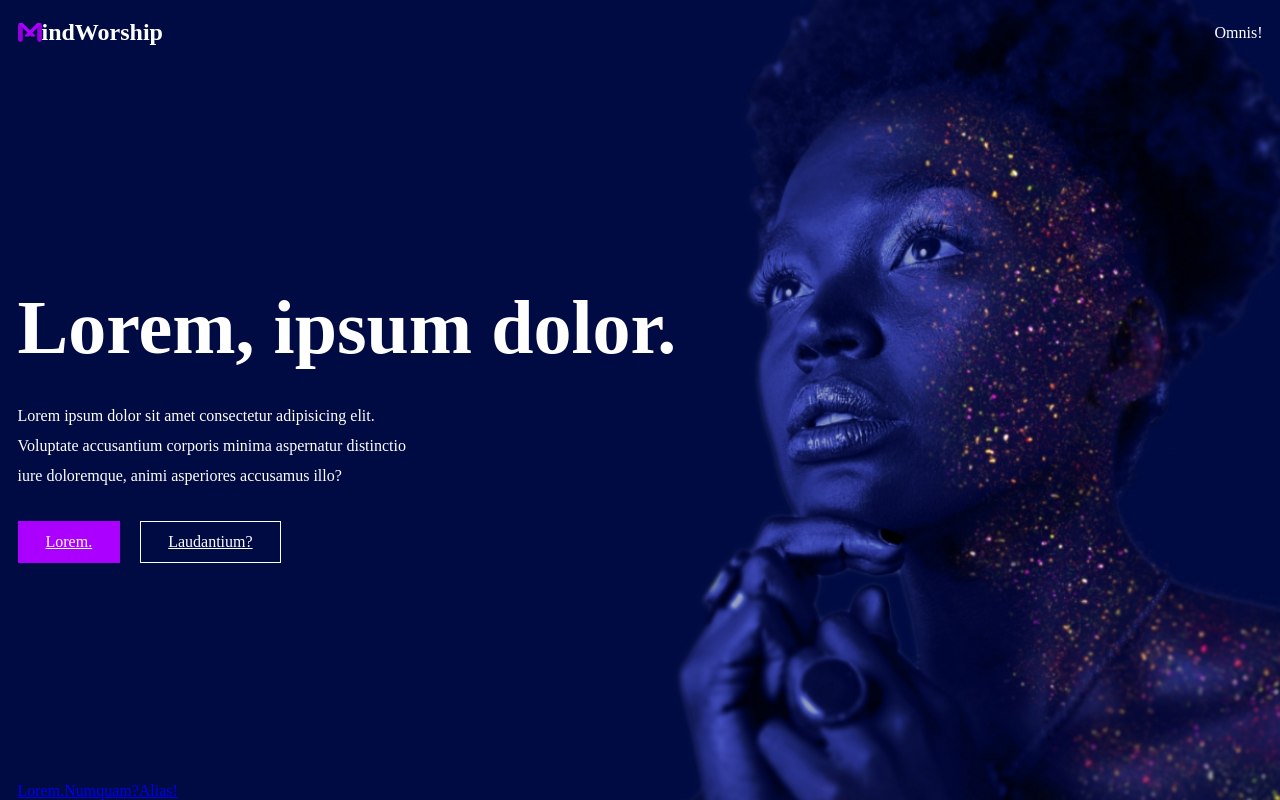
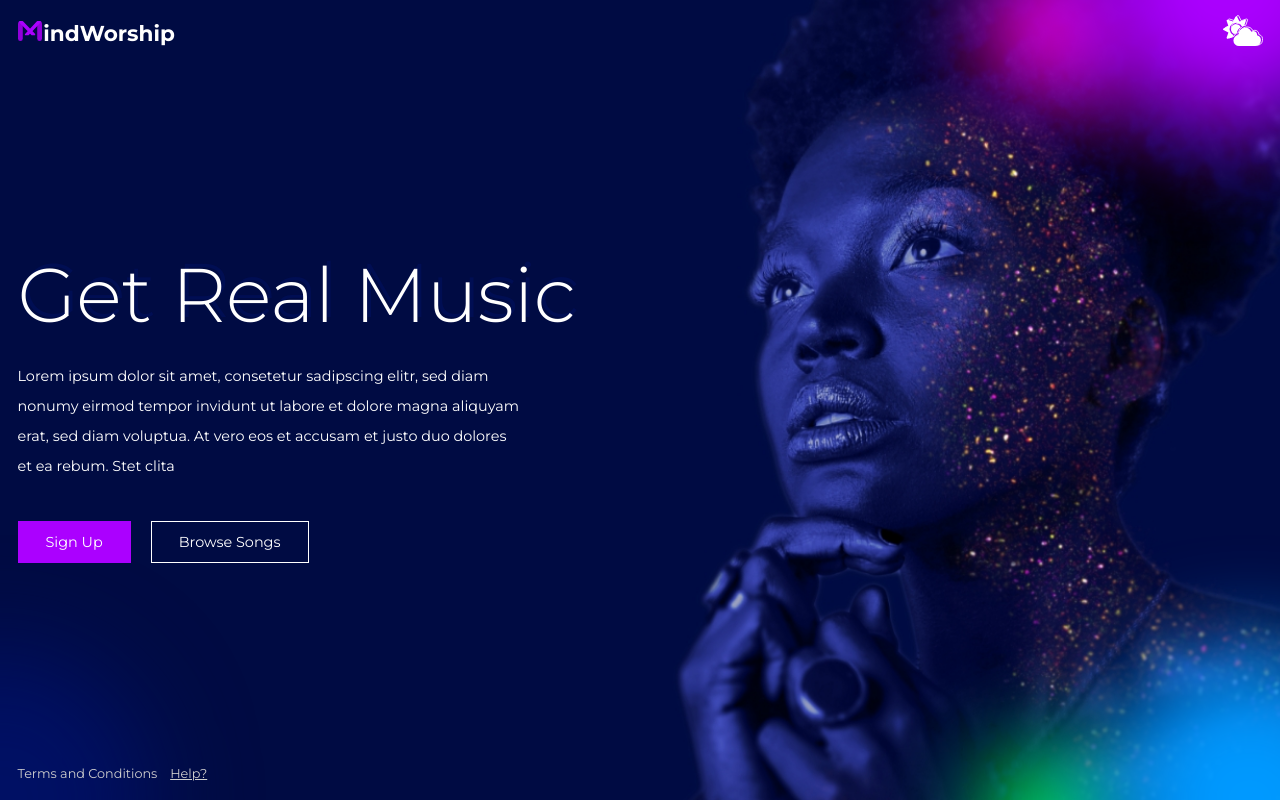
Before and after one commit to mykaenobs/webplayer, a React (Vite) app: page / in a window 1280 px wide. Built offline with nearby package versions, Linux system fonts and the light colour scheme.

Commit message:
Coming Soon

```diff
--- a/src/App.jsx
+++ b/src/App.jsx
@@ -1,10 +1,18 @@
 import React from 'react';
 import './App.scss';
 import logo from './assets/imgs/logo/logo.svg';
+import light from './assets/imgs/icons/light.svg';
 
 const App = () => {
     return (
         <>
+            <div className="auro">
+                <span className="auro__effect auro__effect--dark-blue"></span>
+                <span className="auro__effect auro__effect--green"></span>
+                <span className="auro__effect auro__effect--blue"></span>
+                <span className="auro__effect auro__effect--purple-pink"></span>
+                <span className="auro__effect auro__effect--purple"></span>
+            </div>
             <header className="header" id="header">
                 <div className="hero center">
                     <div className="hero__container">
@@ -14,23 +22,23 @@ const App = () => {
                                 <h1>indWorship</h1>
                             </div>
                             <ul className="nav__links">
-                                <li className="nav__list"><a href="" className="nav__link">Omnis!</a></li>
+                                <li className="nav__list"><a href="" className="nav__link"><img src={light} alt="Light" /></a></li>
                             </ul>
                         </nav>
 
                         <div className="hero__split">
                            <div className="hero__text text">
-                               <h1 className="text__headline">Lorem, ipsum dolor.</h1>
-                               <p className="text__desc">Lorem ipsum dolor sit amet consectetur adipisicing elit. Voluptate accusantium corporis minima aspernatur distinctio iure doloremque, animi asperiores accusamus illo?</p>
-                               <a href="" className="hero__button hero__button--purple">Lorem.</a><a href="" className="hero__button hero__button--outline">Laudantium?</a>
+                               <h1 className="text__headline">Get Real Music</h1>
+                               <p className="text__desc">Lorem ipsum dolor sit amet, consetetur sadipscing elitr, sed diam nonumy eirmod tempor invidunt ut labore et dolore magna aliquyam erat, sed diam voluptua. At vero eos et accusam et justo duo dolores et ea rebum. Stet clita</p>
+                               <a href="" className="hero__button hero__button--purple">Sign Up</a>
+                               <a href="" className="hero__button hero__button--outline">Browse Songs</a>
                            </div>
                            <div className="hero__img"></div>
                         </div>
 
-                        <div className="footer">
-                            <a href="#">Lorem.</a>
-                            <a href="#">Numquam?</a>
-                            <a href="#">Alias!</a>
+                        <div className="hero__footer">
+                            <a href="#">Terms and Conditions</a>
+                            <a href="#">Help?</a>
                         </div>
                     </div>
                 </div>
--- a/src/App.scss
+++ b/src/App.scss
@@ -1,3 +1,5 @@
+@import url('https://fonts.googleapis.com/css2?family=Montserrat:wght@300;400;500;600;700;800;900&display=swap');
+
 * {
     box-sizing: border-box;
     list-style-type: none;
@@ -7,6 +9,8 @@
 body {
     background-color: #000B43;
     margin: 0;
+    font-family: 'Montserrat', sans-serif;
+    font-size: clamp(.8rem, 2vw, .9rem);
 }
 
 .center {
@@ -16,6 +20,69 @@ body {
 
 .header {
     height: 100vh;
+
+    @media screen and (max-width: 1259px) {
+        padding: 0 2em;
+
+    }
+}
+
+.auro {
+    position: absolute;
+    width: 100%;
+    height: 100%;
+    top: 0;
+    z-index: -1;
+    overflow: hidden;
+
+    &__effect {
+        display: block;
+        border-radius: 50%;
+        height: 300px;
+        width: 300px;
+        position: absolute;
+
+        &--blue {
+            background-color: #0099FF;
+            filter: blur(50px);
+            bottom: -150px;
+            right: -120px;
+        }
+
+        &--purple-pink {
+            background-color: #FF00E6;
+            filter: blur(50px);
+            top: -50px;
+            right: 150px;
+            width: 150px;
+            height: 150px;
+        }
+
+        &--green {
+            background-color: #00FF6F;
+            filter: blur(50px);
+            bottom: -100px;
+            right: 150px;
+            width: 150px;
+            height: 150px;
+        }
+
+        &--purple {
+            background-color: #AB00FF;
+            filter: blur(50px);
+            top: -170px;
+            right: -100px;
+        }
+
+        &--dark-blue {
+            background-color: #001064;
+            filter: blur(50px);
+            bottom: -150px;
+            left: -150px;
+        }
+    }
+
+
 }
 
 .nav {
@@ -26,9 +93,13 @@ body {
 
     &__logo {
         display: inline-flex;
+        align-items: baseline;
+        gap: .13em;
+
         h1 {
             color: #fff;
         }
+
         img {
             width: 24px;
         }
@@ -41,6 +112,10 @@ body {
     &__link {
         color: #fff;
         text-decoration: none;
+
+        img {
+            width: 40px;
+        }
     }
 
 
@@ -68,13 +143,15 @@ body {
 
     .text {
         &__headline {
-            font-size: 76px;
+            font-size: 76 / 16 + rem;
+            font-weight: 300;
+            text-shadow: 4px -5px 0 #000E53;
         }
 
         &__desc {
-            width: max(403px, 100px);
+            width: min(503px, 100%);
             line-height: 30px;
-            margin: 30px 0;
+            margin: 20px 0 40px 0;
         }
     }
 
@@ -83,6 +160,9 @@ body {
         padding: 11px 27px;
         color: #fff;
         margin-right: 20px;
+        text-decoration: none;
+        position: relative;
+        transition: background 1s, border .5s ease-in-out;
 
         &--purple {
             border: 1px solid #AB00FF;
@@ -93,6 +173,48 @@ body {
             border: 1px solid currentColor;
             background-color: transparent;
         }
+
+        &::before {
+            position: absolute;
+            content: '';
+            top: 0;
+            left: 0;
+            display: block;
+            height: 100%;
+            width: 100%;
+            background-color: #0099FF;
+            z-index: -1;
+            transform: scaleX(0);
+            transform-origin: right;
+            transition: transform .5s ease-in-out;
+        }
+
+        &:hover {
+            background: none;
+            border-color: currentColor;
+
+            &::before {
+                transform-origin: left;
+                transform: scaleX(1);
+            }
+        }
+    }
+
+    &__footer {
+        padding: 1.5em 0;
+        display: inline-flex;
+        gap: 1em;
+        font-size: .8rem;
+
+        a {
+            color: #CECECE;
+            text-decoration: none;
+
+            &:last-child {
+                text-decoration: underline;
+            }
+        }
+
     }
 
 
@@ -100,7 +222,7 @@ body {
         background: url('./assets/imgs/bg/bg-2x.jpg') no-repeat 10% 30%;
         background-size: cover;
         position: absolute;
-        z-index: -1;
+        z-index: -2;
         top: 0;
         right: 0;
         height: 100%;
--- /dev/null
+++ b/src/assets/partials/base/_default.scss
@@ -0,0 +1,24 @@
+@import url('https://fonts.googleapis.com/css2?family=Montserrat:wght@300;400;500;600;700;800;900&display=swap');
+
+* {
+    box-sizing: border-box;
+    list-style-type: none;
+    margin: 0;
+}
+
+body {
+    background-color: #000B43;
+    font-family: 'Montserrat', sans-serif;
+}
+
+ul, li {
+    list-style-type: none;
+}
+
+a {
+    color: #fff;
+
+    &:hover {
+        background-color: #AB00FF;
+    }
+}
```
Also changed, not shown: src/assets/imgs/icons/light.svg (added), 6 other files (tests, documents, lock files or other folders).
